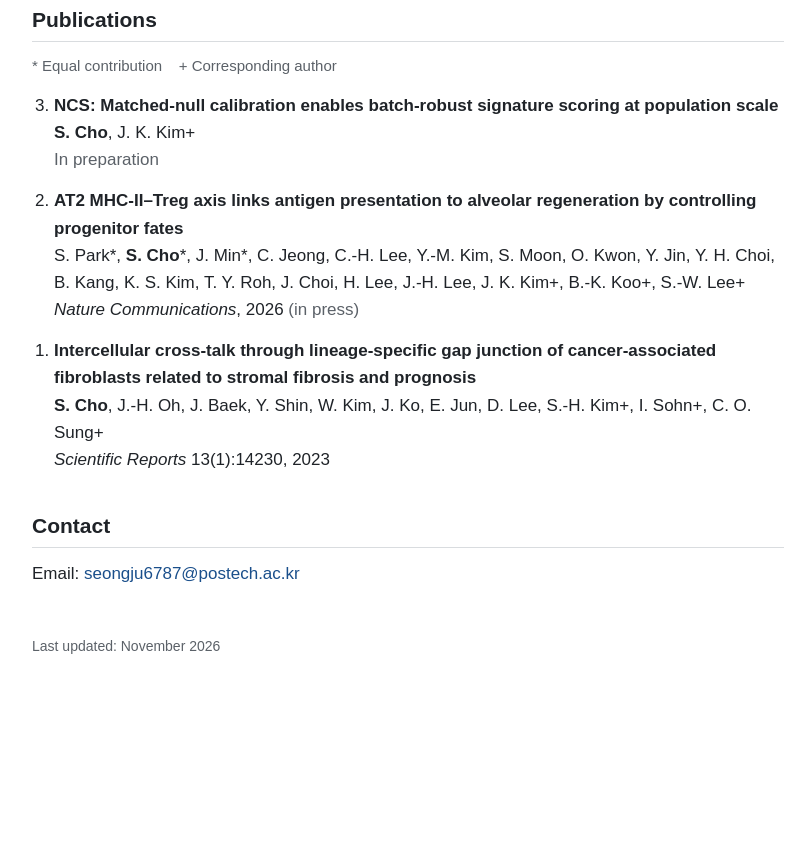
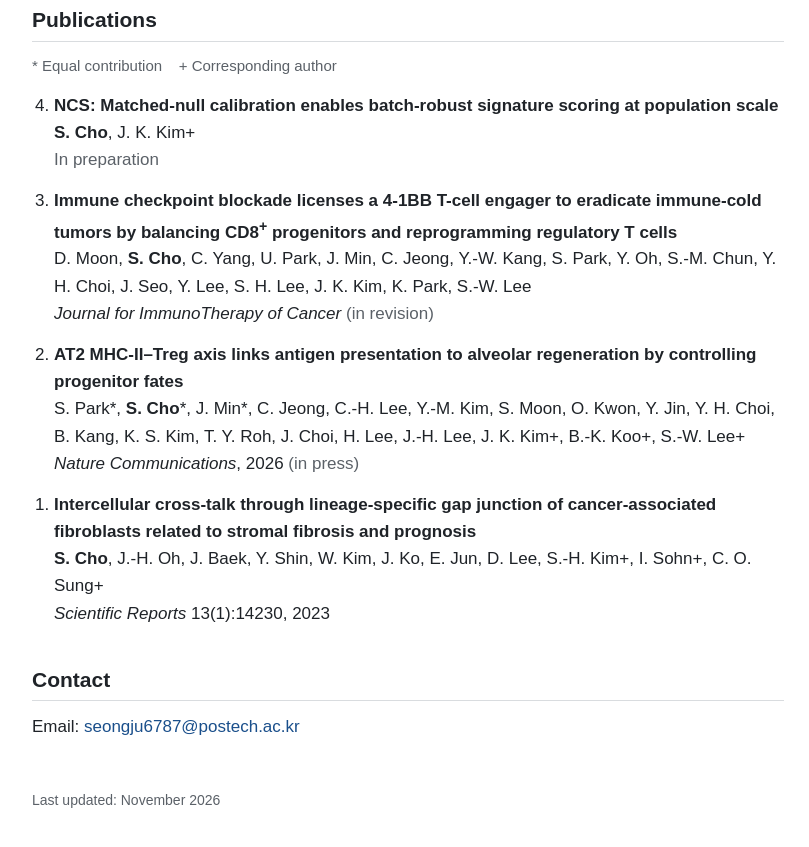
Before and after one commit to seongju-cho/seongju-cho.github.io, a plain HTML site: page index.html in a window 1280 px wide. Shown: the part 1102-1949 px from the top of the page, without its empty margins (232-1041 px from the left). Before the commit the page ends 1831 px from the top, so only its background shows below. Drawn offline with Linux system fonts and the light colour scheme.

Commit message:
Add JITC paper (in revision) to publications

```diff
--- a/index.html
+++ b/index.html
@@ -193,6 +193,12 @@
         <span class="status">In preparation</span>
       </li>
       <li>
+        <span class="pub-title">Immune checkpoint blockade licenses a 4-1BB T-cell engager to eradicate immune-cold tumors by balancing CD8<sup>+</sup> progenitors and reprogramming regulatory T cells</span>
+        D. Moon, <b>S. Cho</b>, C. Yang, U. Park, J. Min, C. Jeong, Y.-W. Kang, S. Park, Y. Oh, S.-M. Chun, Y. H. Choi,
+        J. Seo, Y. Lee, S. H. Lee, J. K. Kim, K. Park, S.-W. Lee<br>
+        <span class="venue">Journal for ImmunoTherapy of Cancer</span> <span class="status">(in revision)</span>
+      </li>
+      <li>
         <span class="pub-title">AT2 MHC-II–Treg axis links antigen presentation to alveolar regeneration by controlling progenitor fates</span>
         S. Park*, <b>S. Cho</b>*, J. Min*, C. Jeong, C.-H. Lee, Y.-M. Kim, S. Moon, O. Kwon, Y. Jin, Y. H. Choi,
         B. Kang, K. S. Kim, T. Y. Roh, J. Choi, H. Lee, J.-H. Lee, J. K. Kim+, B.-K. Koo+, S.-W. Lee+<br>
```
